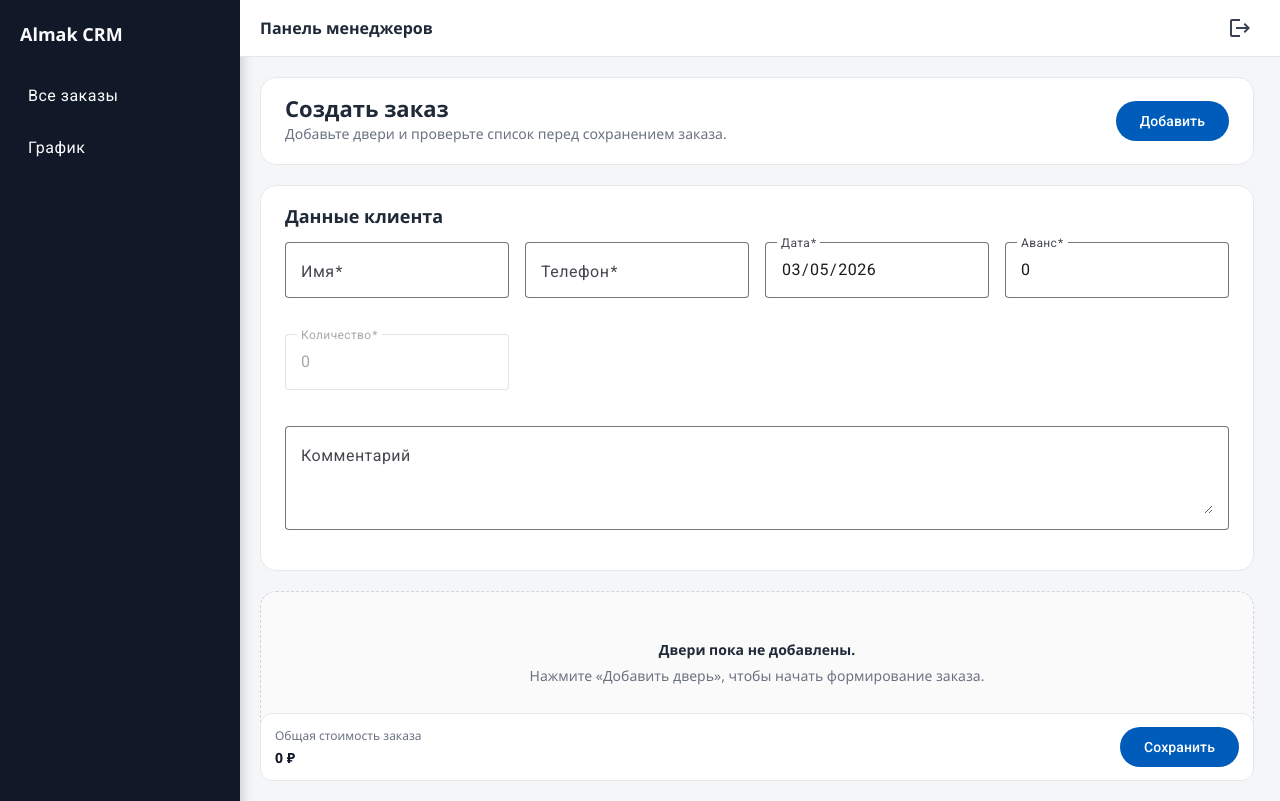
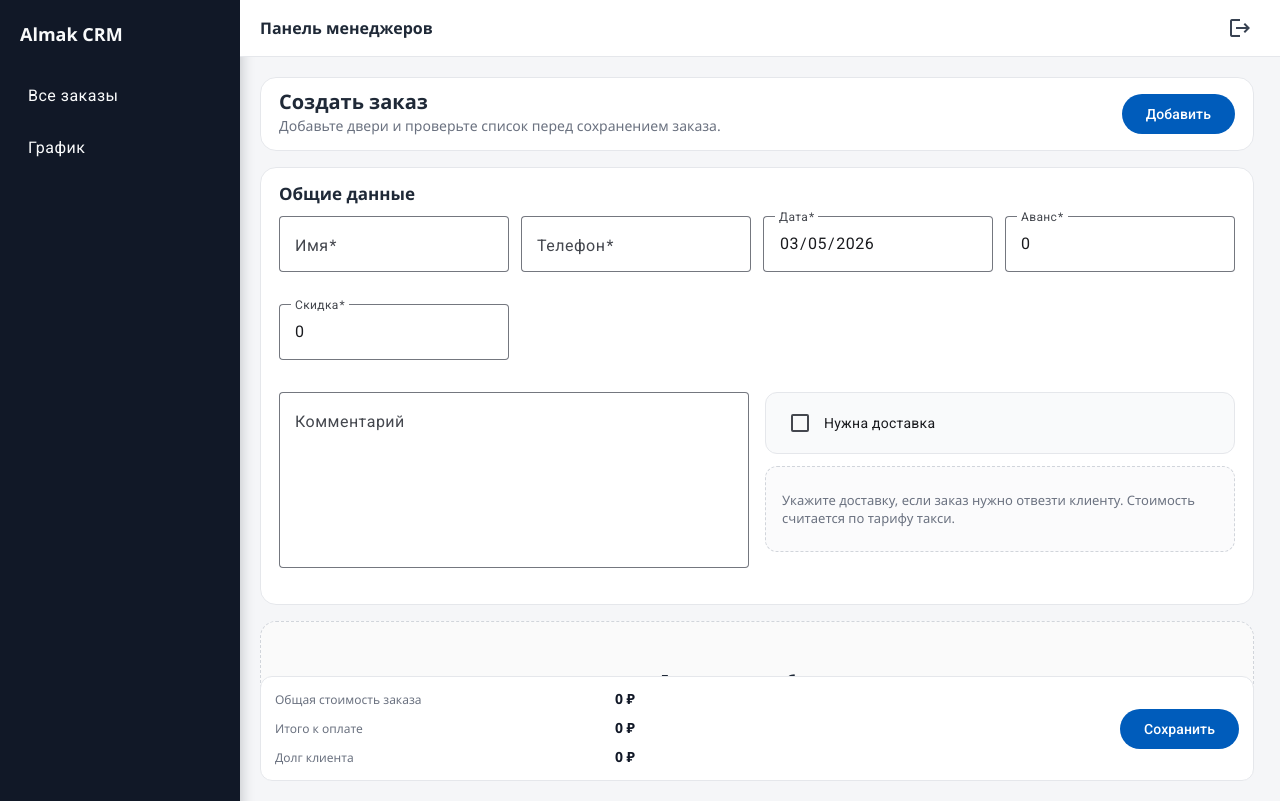
Before and after one commit to RustamKhiz/almak-front, an Angular app: page /order in a window 1280 px wide. Built offline with nearby package versions, Linux system fonts and the light colour scheme; sample sign-in values are in the browser's storage.

Commit message:
remove order count and refresh order create/view totals

```diff
--- a/src/app/components/order-create/order-create.component.html
+++ b/src/app/components/order-create/order-create.component.html
@@ -19,7 +19,7 @@
   </header>
 
   <form class="order-create__form" [formGroup]="form">
-    <h2>Данные клиента</h2>
+    <h2>Общие данные</h2>
     <div class="order-create__form-grid">
       <mat-form-field appearance="outline">
         <mat-label>Имя</mat-label>
@@ -54,10 +54,10 @@
       </mat-form-field>
 
       <mat-form-field appearance="outline">
-        <mat-label>Количество</mat-label>
-        <input matInput type="number" formControlName="quantity" readonly />
-        @if (form.controls.quantity.touched && form.controls.quantity.invalid) {
-          <mat-error>Введите число >= 1</mat-error>
+        <mat-label>Скидка</mat-label>
+        <input matInput type="number" formControlName="discount" />
+        @if (form.controls.discount.touched && form.controls.discount.invalid) {
+          <mat-error>Введите число >= 0</mat-error>
         }
       </mat-form-field>
 
@@ -72,13 +72,38 @@
         </mat-form-field>
       }
 
+      <div class="order-create__details-row">
+        <div class="order-create__details-card">
           <mat-form-field appearance="outline" class="order-create__comment">
             <mat-label>Комментарий</mat-label>
-        <textarea matInput formControlName="comment" rows="3"></textarea>
+            <textarea matInput formControlName="comment" rows="6"></textarea>
             @if (form.controls.comment.touched && form.controls.comment.invalid) {
               <mat-error>Обязательное поле</mat-error>
             }
           </mat-form-field>
+        </div>
+
+        <div class="order-create__details-card order-create__delivery-column">
+          <div class="order-create__delivery-header">
+            <mat-checkbox formControlName="needsDelivery">Нужна доставка</mat-checkbox>
+          </div>
+
+          @if (form.controls.needsDelivery.value) {
+            <mat-form-field appearance="outline" class="order-create__delivery-address">
+              <mat-label>Адрес доставки</mat-label>
+              <textarea matInput formControlName="deliveryAddress" rows="2"></textarea>
+              <mat-hint>Стоимость доставки рассчитывается по тарифу такси.</mat-hint>
+              @if (form.controls.deliveryAddress.touched && form.controls.deliveryAddress.invalid) {
+                <mat-error>Укажите адрес доставки</mat-error>
+              }
+            </mat-form-field>
+          } @else {
+            <div class="order-create__delivery-placeholder">
+              Укажите доставку, если заказ нужно отвезти клиенту. Стоимость считается по тарифу такси.
+            </div>
+          }
+        </div>
+      </div>
     </div>
   </form>
 
@@ -118,8 +143,18 @@
 
   <div class="order-create__actions">
     <div class="order-create__summary">
+      <div class="order-create__summary-row">
         <div class="order-create__summary-label">Общая стоимость заказа</div>
-      <div class="order-create__summary-value">{{ totalPrice() | number: '1.0-0' }} ₽</div>
+        <div class="order-create__summary-value">{{ orderTotal() | number: '1.0-0' }} ₽</div>
+      </div>
+      <div class="order-create__summary-row">
+        <div class="order-create__summary-label">Итого к оплате</div>
+        <div class="order-create__summary-value">{{ totalToPay() | number: '1.0-0' }} ₽</div>
+      </div>
+      <div class="order-create__summary-row">
+        <div class="order-create__summary-label">Долг клиента</div>
+        <div class="order-create__summary-value">{{ customerDebt() | number: '1.0-0' }} ₽</div>
+      </div>
     </div>
     <button mat-flat-button color="primary" (click)="onSaveClick()">Сохранить</button>
   </div>
--- a/src/app/components/order-create/order-create.component.scss
+++ b/src/app/components/order-create/order-create.component.scss
@@ -1,6 +1,6 @@
 .order-create {
   display: grid;
-  gap: 20px;
+  gap: 16px;
   max-height: calc(100vh - 96px);
   overflow-y: auto;
   padding-right: 6px;
@@ -11,10 +11,10 @@
   align-items: center;
   justify-content: space-between;
   flex-wrap: wrap;
-  gap: 16px;
+  gap: 12px;
   background: #ffffff;
   border-radius: 16px;
-  padding: 20px 24px;
+  padding: 14px 18px;
   border: 1px solid #e5e7eb;
 }
 
@@ -31,37 +31,105 @@
 }
 
 .order-create__header h1 {
-  margin: 0 0 6px;
-  font-size: 22px;
+  margin: 0 0 4px;
+  font-size: 20px;
 }
 
 .order-create__header p {
   margin: 0;
   color: #6b7280;
+  font-size: 14px;
 }
 
 .order-create__form {
   display: grid;
-  gap: 16px;
+  gap: 12px;
   background: #ffffff;
   border-radius: 16px;
-  padding: 20px 24px;
+  padding: 16px 18px;
   border: 1px solid #e5e7eb;
 }
 
 .order-create__form h2 {
   margin: 0;
-  font-size: 18px;
+  font-size: 17px;
 }
 
 .order-create__form-grid {
   display: grid;
-  gap: 16px;
+  gap: 12px;
   grid-template-columns: repeat(auto-fit, minmax(220px, 1fr));
 }
 
+.order-create__details-row {
+  grid-column: 1 / -1;
+  display: grid;
+  gap: 16px;
+  grid-template-columns: minmax(0, 1fr) minmax(0, 1fr);
+  align-items: stretch;
+}
+
+.order-create__details-card {
+  display: grid;
+  align-content: start;
+  min-width: 0;
+  height: 100%;
+}
+
 .order-create__comment {
-  grid-column: 1 / -1;
+  width: 100%;
+  height: 100%;
+}
+
+.order-create__delivery-column {
+  display: grid;
+  gap: 12px;
+  min-width: 0;
+  align-content: start;
+}
+
+.order-create__delivery-header {
+  display: flex;
+  align-items: center;
+  justify-content: flex-start;
+  min-height: 44px;
+  padding: 8px 14px;
+  border: 1px solid #e5e7eb;
+  border-radius: 12px;
+  background: #f9fafb;
+}
+
+.order-create__delivery-address {
+  width: 100%;
+}
+
+.order-create__delivery-placeholder {
+  display: flex;
+  align-items: center;
+  min-height: 60px;
+  padding: 12px 16px;
+  border: 1px dashed #d1d5db;
+  border-radius: 12px;
+  background: #fbfbfc;
+  color: #6b7280;
+  line-height: 1.4;
+  font-size: 13px;
+}
+
+.order-create__comment ::ng-deep .mat-mdc-form-field-flex,
+.order-create__comment ::ng-deep .mat-mdc-text-field-wrapper,
+.order-create__comment ::ng-deep .mat-mdc-form-field-infix {
+  height: 100%;
+}
+
+.order-create__comment ::ng-deep .mdc-text-field--outlined {
+  height: 100%;
+}
+
+.order-create__comment ::ng-deep textarea.mat-mdc-input-element {
+  height: 100% !important;
+  min-height: 80px;
+  resize: none;
 }
 
 .door-list {
@@ -139,7 +207,15 @@
 
 .order-create__summary {
   display: grid;
-  gap: 2px;
+  gap: 8px;
+  min-width: min(100%, 360px);
+}
+
+.order-create__summary-row {
+  display: flex;
+  align-items: baseline;
+  justify-content: space-between;
+  gap: 16px;
 }
 
 .order-create__summary-label {
@@ -148,7 +224,7 @@
 }
 
 .order-create__summary-value {
-  font-weight: 700;
+  font-weight: 600;
   color: #111827;
 }
 
@@ -179,4 +255,12 @@
   .order-create__header-actions button[mat-flat-button] {
     width: 100%;
   }
+
+  .order-create__details-row {
+    grid-template-columns: 1fr;
+  }
+
+  .order-create__delivery-header {
+    min-height: 0;
+  }
 }
--- a/src/app/components/order-create/order-create.component.ts
+++ b/src/app/components/order-create/order-create.component.ts
@@ -3,6 +3,7 @@ import { takeUntilDestroyed } from '@angular/core/rxjs-interop';
 import { DecimalPipe } from '@angular/common';
 import { FormBuilder, ReactiveFormsModule, Validators } from '@angular/forms';
 import { MatButtonModule } from '@angular/material/button';
+import { MatCheckboxModule } from '@angular/material/checkbox';
 import { MatDialog, MatDialogModule } from '@angular/material/dialog';
 import { MatFormFieldModule } from '@angular/material/form-field';
 import { MatInputModule } from '@angular/material/input';
@@ -28,6 +29,7 @@ import { DoorItem, OrderCreatePayload, OrderStatus } from '../../types/order.typ
     DecimalPipe,
     ReactiveFormsModule,
     MatButtonModule,
+    MatCheckboxModule,
     MatDialogModule,
     MatFormFieldModule,
     MatInputModule,
@@ -51,23 +53,52 @@ export class OrderCreateComponent implements OnInit {
   protected readonly doors = signal<readonly DoorItem[]>([]);
   protected readonly showOrdersError = signal(false);
   protected readonly isEditMode = signal(false);
+  protected readonly prepayment = signal(0);
+  protected readonly discount = signal(0);
   protected readonly statusOptions = ORDER_STATUS_OPTIONS;
   protected readonly statusLabels = ORDER_STATUS_LABELS;
   protected readonly doorTypeLabels = DOOR_TYPE_LABELS;
   protected readonly doorLeafTypeLabels = DOOR_LEAF_TYPE_LABELS;
-  protected readonly totalPrice = computed(() =>
+  protected readonly orderTotal = computed(() =>
     this.doors().reduce((total, item) => total + Number(item.price ?? 0) * Number(item.count ?? 0), 0),
   );
+  protected readonly totalToPay = computed(() => Math.max(this.orderTotal() - this.discount(), 0));
+  protected readonly customerDebt = computed(() => Math.max(this.totalToPay() - this.prepayment(), 0));
 
   protected readonly form = this.fb.group({
     name: ['', [Validators.required]],
     phone: ['', [Validators.required, Validators.pattern(/^7\d{10}$/)]],
     date: [this.todayIso(), [Validators.required]],
-    prepayment: [0, [Validators.required, Validators.min(1)]],
-    quantity: [{ value: 0, disabled: true }, [Validators.required, Validators.min(1)]],
+    prepayment: [0, [Validators.required, Validators.min(0)]],
+    discount: [0, [Validators.required, Validators.min(0)]],
+    needsDelivery: [false],
+    deliveryAddress: [''],
     comment: [''],
     status: [OrderStatus.Accepted, [Validators.required]],
   });
+
+  constructor() {
+    this.form.controls.prepayment.valueChanges.pipe(takeUntilDestroyed(this.destroyRef)).subscribe((value) => {
+      this.prepayment.set(Number(value ?? 0));
+    });
+
+    this.form.controls.discount.valueChanges.pipe(takeUntilDestroyed(this.destroyRef)).subscribe((value) => {
+      this.discount.set(Number(value ?? 0));
+    });
+
+    this.form.controls.needsDelivery.valueChanges
+      .pipe(takeUntilDestroyed(this.destroyRef))
+      .subscribe((needsDelivery) => {
+        if (needsDelivery === true) {
+          this.form.controls.deliveryAddress.addValidators([Validators.required]);
+        } else {
+          this.form.controls.deliveryAddress.removeValidators([Validators.required]);
+          this.form.controls.deliveryAddress.setValue('', { emitEvent: false });
+        }
+
+        this.form.controls.deliveryAddress.updateValueAndValidity({ emitEvent: false });
+      });
+  }
 
   ngOnInit(): void {
     const orderId = this.orderId();
@@ -172,7 +203,9 @@ export class OrderCreateComponent implements OnInit {
       phone: value.phone ?? '',
       date: value.date ?? this.todayIso(),
       prepayment: Number(value.prepayment ?? 0),
-      quantity: this.totalQuantity(),
+      discount: Number(value.discount ?? 0),
+      needsDelivery: Boolean(value.needsDelivery),
+      deliveryAddress: value.deliveryAddress ?? '',
       comment: value.comment ?? '',
       status: Number(value.status ?? OrderStatus.Accepted) as OrderStatus,
       orders: this.doors(),
@@ -202,12 +235,7 @@ export class OrderCreateComponent implements OnInit {
     return current.length ? Math.max(...current.map((item) => item.id)) + 1 : 1;
   }
 
-  private totalQuantity(): number {
-    return this.doors().reduce((total, item) => total + Number(item.count ?? 0), 0);
-  }
-
   private syncQuantity(): void {
-    this.form.controls.quantity.setValue(this.totalQuantity(), { emitEvent: false });
     if (this.doors().length) {
       this.showOrdersError.set(false);
     }
@@ -230,9 +258,14 @@ export class OrderCreateComponent implements OnInit {
       phone: order.phone,
       date: order.date,
       prepayment: order.prepayment,
+      discount: order.discount,
+      needsDelivery: order.needsDelivery,
+      deliveryAddress: order.deliveryAddress,
       comment: order.comment,
       status: order.status,
     });
+    this.prepayment.set(Number(order.prepayment ?? 0));
+    this.discount.set(Number(order.discount ?? 0));
     this.syncQuantity();
   }
 
--- a/src/app/components/orders-table/orders-table.component.html
+++ b/src/app/components/orders-table/orders-table.component.html
@@ -21,11 +21,6 @@
       <ng-container matColumnDef="date">
         <th mat-header-cell *matHeaderCellDef mat-sort-header>Дата</th>
         <td mat-cell *matCellDef="let row">{{ row.date | date: 'dd MMM yyyy' }}</td>
-      </ng-container>
-
-      <ng-container matColumnDef="count">
-        <th mat-header-cell *matHeaderCellDef>Количество</th>
-        <td mat-cell *matCellDef="let row">{{ row.count }}</td>
       </ng-container>
 
       <ng-container matColumnDef="price">
--- a/src/app/components/orders-table/orders-table.component.ts
+++ b/src/app/components/orders-table/orders-table.component.ts
@@ -42,7 +42,6 @@ export class OrdersTableComponent implements OnInit {
     'customer',
     'phone',
     'date',
-    'count',
     'price',
     'prepayment',
     'comment',
@@ -55,7 +54,6 @@ export class OrdersTableComponent implements OnInit {
   private readonly sortAccessors: Record<string, (item: OrderRecord) => string | number> = {
     id: (item) => item.id,
     date: (item) => new Date(item.date).getTime(),
-    count: (item) => item.count,
     price: (item) => item.price,
     prepayment: (item) => item.prepayment,
     customer: (item) => item.customer.toLocaleLowerCase(),
--- a/src/app/pages/order-view/order-view.component.html
+++ b/src/app/pages/order-view/order-view.component.html
@@ -43,7 +43,7 @@
   } @else {
     @if ($state) {
       <div class="order-view__card">
-        <h2>Клиент</h2>
+        <h2>Общие данные</h2>
         <div class="order-view__grid">
           <div>
             <div class="order-view__label">Имя</div>
@@ -59,15 +59,37 @@
           </div>
           <div>
             <div class="order-view__label">Предоплата</div>
-            <div class="order-view__value">{{ $state.data.prepayment }}</div>
+            <div class="order-view__value">{{ $state.data.prepayment | number: '1.0-0' }} ₽</div>
           </div>
           <div>
-            <div class="order-view__label">Количество</div>
-            <div class="order-view__value">{{ $state.data.quantity }}</div>
+            <div class="order-view__label">Скидка</div>
+            <div class="order-view__value">{{ $state.data.discount | number: '1.0-0' }} ₽</div>
           </div>
+          <div>
+            <div class="order-view__label">Доставка</div>
+            <div class="order-view__value">{{ $state.data.needsDelivery ? 'Нужна' : 'Не нужна' }}</div>
+          </div>
+          @if ($state.data.needsDelivery) {
+            <div>
+              <div class="order-view__label">Адрес доставки</div>
+              <div class="order-view__value">{{ $state.data.deliveryAddress }}</div>
+            </div>
+          }
           <div>
             <div class="order-view__label">Комментарий</div>
             <div class="order-view__value">{{ $state.data.comment }}</div>
+          </div>
+          <div>
+            <div class="order-view__label">Общая стоимость заказа</div>
+            <div class="order-view__value">{{ getOrderTotal($state.data) | number: '1.0-0' }} ₽</div>
+          </div>
+          <div>
+            <div class="order-view__label">Итого к оплате</div>
+            <div class="order-view__value">{{ getTotalToPay($state.data) | number: '1.0-0' }} ₽</div>
+          </div>
+          <div>
+            <div class="order-view__label">Долг клиента</div>
+            <div class="order-view__value">{{ getCustomerDebt($state.data) | number: '1.0-0' }} ₽</div>
           </div>
         </div>
       </div>
@@ -80,10 +102,7 @@
               <div class="order-view__item">
                 <div>
                   <div class="order-view__value">{{ door.type }} дверь · {{ door.model }}</div>
-                  <div class="order-view__meta">
-                    {{ door.width }}×{{ door.height }} см · {{ leafTypesLabels[door.leafType] }} · количество
-                    {{ door.count }}
-                  </div>
+                  <div class="order-view__meta">{{ door.width }}×{{ door.height }} см · {{ leafTypesLabels[door.leafType] }}</div>
                 </div>
                 <div class="order-view__price">{{ door.price | number }} ₽</div>
               </div>
--- a/src/app/services/order-document.service.ts
+++ b/src/app/services/order-document.service.ts
@@ -13,7 +13,8 @@ export class OrderDocumentService {
   buildOrderHtml(orderId: number, order: OrderCreatePayload): string {
     const issueDate = this.escapeHtml(order.date);
     const totalAmount = order.orders.reduce((sum, item) => sum + item.price * item.count, 0);
-    const amountDue = Math.max(totalAmount - order.prepayment, 0);
+    const totalToPay = Math.max(totalAmount - order.discount, 0);
+    const customerDebt = Math.max(totalToPay - order.prepayment, 0);
     const rows = order.orders
       .map(
         (item, index) => `
@@ -24,7 +25,6 @@ export class OrderDocumentService {
             <td>${this.escapeHtml(item.color)}</td>
             <td class="num">${item.width}x${item.height}</td>
             <td>${this.escapeHtml(this.getLeafTypeLabel(item.leafType))}</td>
-            <td class="num">${item.count}</td>
             <td class="money">${item.price}</td>
             <td class="money">${item.price * item.count}</td>
           </tr>
@@ -182,7 +182,8 @@ export class OrderDocumentService {
               <div class="meta-line"><strong>ФИО:</strong> ${this.escapeHtml(order.name)}</div>
               <div class="meta-line"><strong>Телефон:</strong> ${this.escapeHtml(order.phone)}</div>
               <div class="meta-line"><strong>Дата заказа:</strong> ${issueDate}</div>
-              <div class="meta-line"><strong>Количество позиций:</strong> ${order.quantity}</div>
+              <div class="meta-line"><strong>Доставка:</strong> ${order.needsDelivery ? 'Да' : 'Нет'}</div>
+              <div class="meta-line"><strong>Адрес доставки:</strong> ${this.escapeHtml(order.deliveryAddress || '-')}</div>
             </div>
 
             <div class="section-title">Спецификация</div>
@@ -195,7 +196,6 @@ export class OrderDocumentService {
                   <th>Цвет</th>
                   <th style="width: 84px;">Размер</th>
                   <th style="width: 102px;">Створка</th>
-                  <th style="width: 62px;">Кол-во</th>
                   <th style="width: 76px;">Цена</th>
                   <th style="width: 86px;">Сумма</th>
                 </tr>
@@ -205,8 +205,10 @@ export class OrderDocumentService {
 
             <div class="totals">
               <div class="totals-row"><span>Общая сумма:</span><strong>${totalAmount}</strong></div>
+              <div class="totals-row"><span>Скидка:</span><strong>${order.discount}</strong></div>
+              <div class="totals-row"><span>Итого к оплате:</span><strong>${totalToPay}</strong></div>
               <div class="totals-row"><span>Предоплата:</span><strong>${order.prepayment}</strong></div>
-              <div class="totals-row"><span>К оплате:</span><strong>${amountDue}</strong></div>
+              <div class="totals-row"><span>Долг клиента:</span><strong>${customerDebt}</strong></div>
             </div>
 
             <div class="comment">
--- a/src/app/types/order.types.ts
+++ b/src/app/types/order.types.ts
@@ -29,7 +29,9 @@ export interface OrderCustomerForm {
   phone: string;
   date: string;
   prepayment: number;
-  quantity: number;
+  discount: number;
+  needsDelivery: boolean;
+  deliveryAddress: string;
   comment: string;
   status: OrderStatus;
 }
```
Also changed, not shown: src/app/pages/order-view/order-view.component.ts (+12 -0 lines), src/app/services/orders.service.ts (+14 -6 lines). Lines whose indentation alone changed are shown as unchanged.
